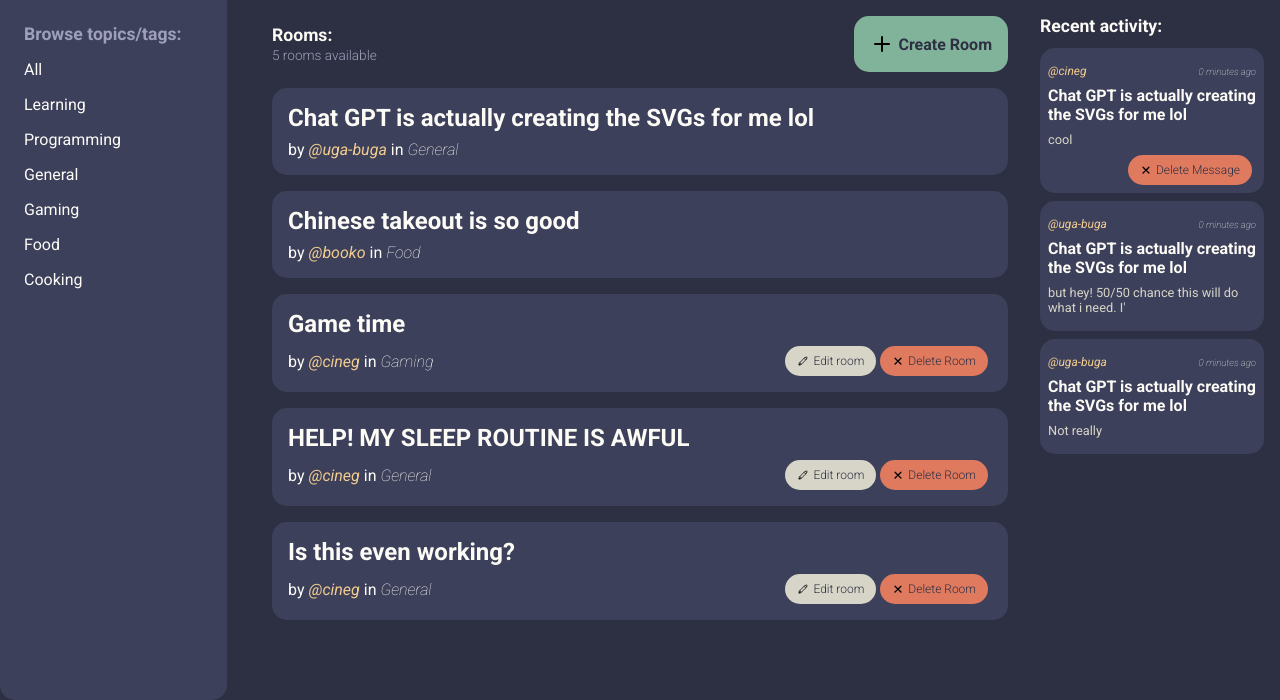
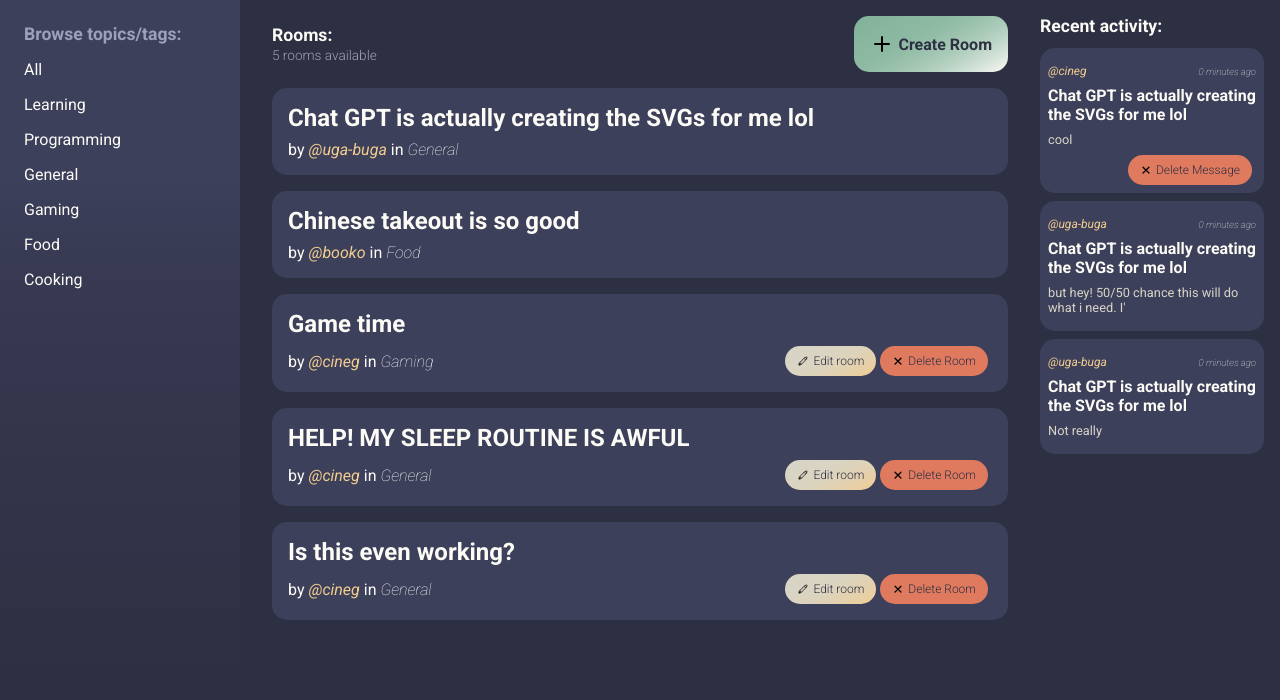
Before and after one commit to Cineg/django_forum-like_app, a Django app: page / in a window 1280 px wide. Shown: the part 106-806 px from the top of the page. Run offline with Django 5.2, Linux system fonts and the light colour scheme; a user stored in the database is signed in; data comes from the database, SQL or seed files in the repository.

Commit message:
some gradients added

```diff
--- a/chatapp/static/styles/style.css
+++ b/chatapp/static/styles/style.css
@@ -127,12 +127,14 @@ main {
 
 nav {
 	padding: 1.5rem;
-	background-color: var(--color-bg-medium);
+	background: linear-gradient(180deg, #3d405b, 0%, #3d405b, 50%, #2d2f42);
+	/* background-color: var(--color-bg-medium); */
 	height: 100%;
 	border-bottom-left-radius: var(--border-radius);
 	border-bottom-right-radius: var(--border-radius);
-	min-width: 70%;
-	width: min-content;
+	min-width: 75%;
+	max-width: 85%;
+	width: fit-content;
 }
 
 nav h3 {
@@ -159,7 +161,12 @@ a.btn {
 	color: var(--color-bg-dark);
 	padding: 1rem;
 	font-weight: 700;
-	background-color: var(--color-success);
+	background: linear-gradient(
+		150deg,
+		var(--color-success),
+		75%,
+		var(--color-main-light)
+	);
 	border-radius: var(--border-radius);
 	display: flex;
 	flex-direction: row;
@@ -167,15 +174,30 @@ a.btn {
 }
 
 a.btn-edit {
-	background-color: var(--color-main-dark);
+	background: linear-gradient(
+		150deg,
+		var(--color-main-dark),
+		75%,
+		var(--color-accent)
+	);
 }
 
 a.btn-delete {
-	background-color: var(--color-error);
+	background: linear-gradient(
+		150deg,
+		var(--color-error),
+		75%,
+		var(--color-error)
+	);
 }
 
 a.btn:hover {
-	background-color: var(--color-accent);
+	background: linear-gradient(
+		150deg,
+		var(--color-accent),
+		75%,
+		var(--color-main)
+	);
 }
 
 a.btn svg {
```
